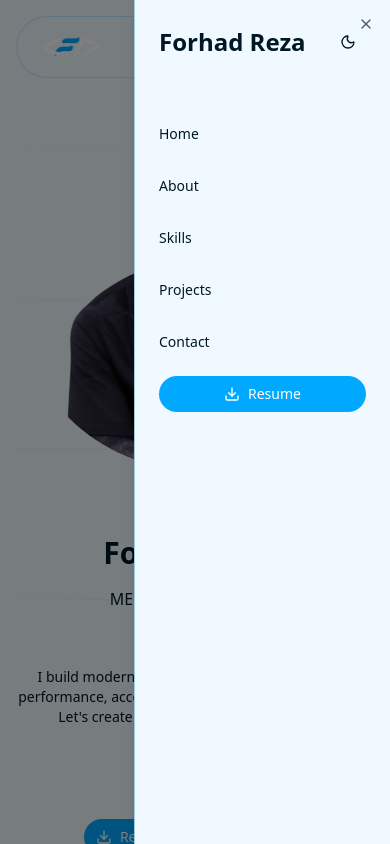
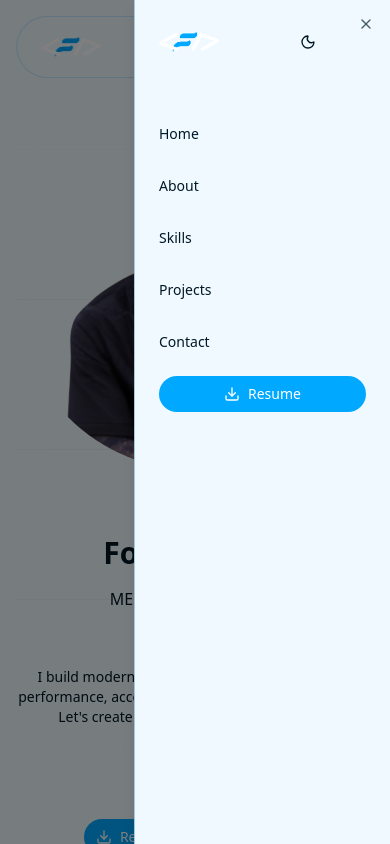
Before and after one commit to forhadreza43/portfolio, a Next.js app: page / in a window 390 px wide. Both pictures are taken after a click on the button "Toggle menu". Shown: the top 844 px of the page. Built offline with nearby package versions, Linux system fonts and the light colour scheme.

Commit message:
Move Darkmode toggle to nav in mobile devices also

```diff
--- a/app/globals.css
+++ b/app/globals.css
@@ -4,7 +4,6 @@
 @custom-variant dark (&:is(.dark *));
 
 @theme inline {
-  --dark-mode-selector: .dark;
   --color-background: var(--background);
   --color-foreground: var(--foreground);
   --font-sans: var(--font-geist-sans);
--- a/components/FloatingNav.tsx
+++ b/components/FloatingNav.tsx
@@ -3,7 +3,7 @@
 import React, { JSX, useEffect, useState } from "react";
 import { cn } from "@/lib/utils";
 import Link from "next/link";
-import { AnimatePresence, motion} from "motion/react";
+import { AnimatePresence, motion } from "motion/react";
 import { ThemeToggle } from "./ThemeToggle";
 import { useTheme } from "next-themes";
 import { ThreeDCard } from "./3d-card";
@@ -50,7 +50,6 @@ export const FloatingNav = ({
     return () => window.removeEventListener("scroll", handleScroll);
   }, []);
 
-
   // Active section tracking with IntersectionObserver
   useEffect(() => {
     const sections = navItems
@@ -72,7 +71,6 @@ export const FloatingNav = ({
     sections.forEach((section) => observer.observe(section));
     return () => observer.disconnect();
   }, [navItems]);
-
 
   const isScrolledBgClass =
     theme === "dark"
@@ -132,7 +130,10 @@ export const FloatingNav = ({
                             ? "text-primary underline decoration-2 underline-offset-5 font-semibold"
                             : ""
                         )}
-                        onClick={(event) => {setActiveSection(navItem.href);handleNavClick(event, navItem.href)}}
+                        onClick={(event) => {
+                          setActiveSection(navItem.href);
+                          handleNavClick(event, navItem.href);
+                        }}
                       >
                         {navItem.name}
                       </Link>
@@ -142,9 +143,9 @@ export const FloatingNav = ({
               </div>
 
               {/* Theme + Resume (desktop only) */}
-              <div className="hidden lg:flex items-center justify-end gap-3 w-[200px]">
+              <div className="flex items-center justify-end gap-3 w-[200px]">
                 <ThemeToggle />
-                <ResumeDownload />
+                <ResumeDownload className="hidden lg:flex" />
               </div>
 
               {/* Mobile Menu */}
@@ -177,13 +178,12 @@ export const FloatingNav = ({
                   </VisuallyHidden>
                   <div className="flex flex-col h-full">
                     <div className="p-6 flex justify-between items-center">
-                      <Link
-                        href="/"
-                        className="font-display text-2xl font-bold transition-colors hover:text-primary"
-                      >
-                        Forhad Reza
+                      <Link href="/">
+                        <Logo />
                       </Link>
-                      <ThemeToggle />
+                      <div className="mr-10">
+                        <ThemeToggle />
+                      </div>
                     </div>
                     <div className="flex-1 px-6 py-8 space-y-4">
                       {navItems.map((navItem, idx) => (
--- a/components/ResumeDownload.tsx
+++ b/components/ResumeDownload.tsx
@@ -2,9 +2,9 @@ import React from "react";
 import { Button } from "./ui/button";
 import { Download } from "lucide-react";
 
-const ResumeDownload = () => {
+const ResumeDownload = ({className=""}) => {
   return (
-    <Button asChild className="rounded-full flex items-center gap-2 text-white">
+    <Button asChild className={`rounded-full flex items-center gap-2 text-white ${className}`}>
       <a
         href="/resume.pdf" // Place resume.pdf in /public/
         download
```
